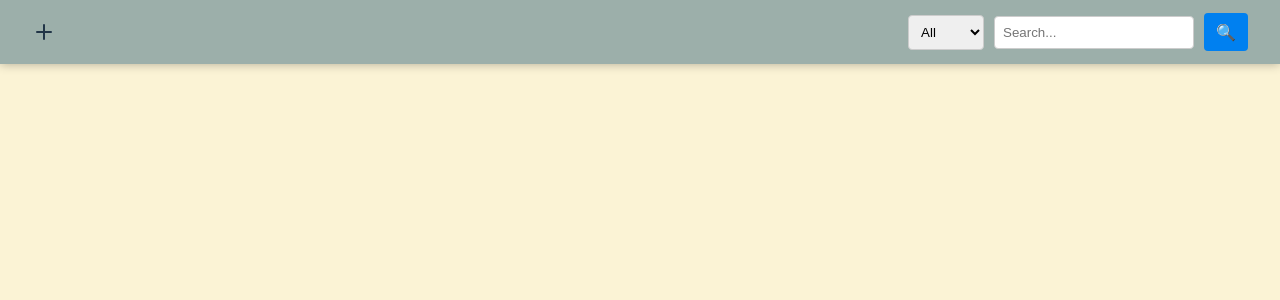
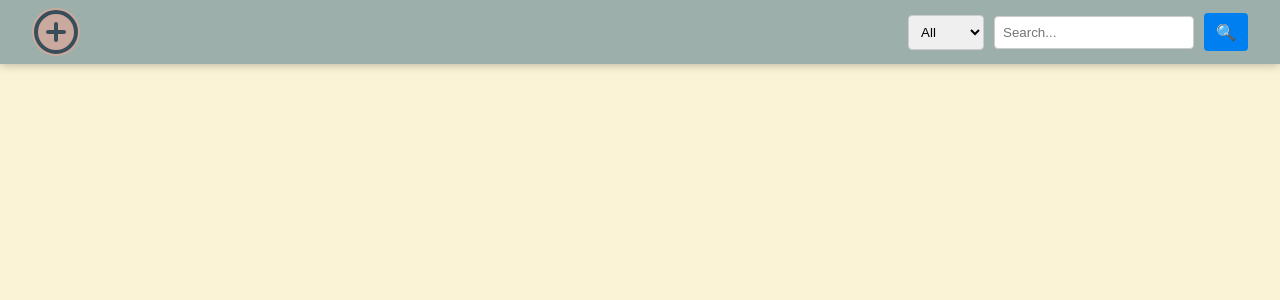
Before and after one commit to Skioulis/disc-React-App, a React (Vite) app in the folder disc-app/: page / in a window 1280 px wide. Shown: the top 300 px of the page. Built offline with nearby package versions, Linux system fonts and the light colour scheme.

Commit message:
- Revamp `Navbar` with updated styles and new icons using `lucide-react`. - Adjust global background color in `App.css` to match updated design. - Enhance `colors.txt` with detailed notes for palette usage. - Add `lucide-react` as a dependency in `package.json` and update lock files.

```diff
--- a/disc-app/src/components/navbar/Navbar.css
+++ b/disc-app/src/components/navbar/Navbar.css
@@ -4,6 +4,7 @@
     margin: 0 auto;
     padding: 0;
     text-align: center;
+
 }
 
 header {
@@ -17,6 +18,8 @@ header {
     padding: 0;
 }
 
+
+
 .navbar {
     display: flex;
     justify-content: space-between;
@@ -24,28 +27,24 @@ header {
     padding: 1rem 2rem;
     background-color: #9CAFAA;
     height: 8vh;
+    font-size: 1.5rem;
 }
 
 .add-button {
-    background-color: #00dd00;
+    width: 3rem;
+    height: 3rem;
+    border-radius: 50%;
+    background-color: #D6A99D;
     border: none;
-    border-radius: 5px;
-    width: 30px;
-    height: 30px;
     cursor: pointer;
     display: flex;
     align-items: center;
     justify-content: center;
+    opacity: 0.8;
 }
 
 .add-button:hover {
     background-color: #00bb00;
-}
-
-.plus-sign {
-    color: white;
-    font-size: 24px;
-    font-weight: bold;
 }
 
 .right-section {
--- a/disc-app/src/components/navbar/Navbar.jsx
+++ b/disc-app/src/components/navbar/Navbar.jsx
@@ -1,12 +1,27 @@
 import React from 'react';
-import { Search, Plus, Play, Music, Users, FileText } from 'lucide-react';
+import { Search, CirclePlus, Play, Music, Users, FileText } from 'lucide-react';
 import './Navbar.css';
 
 const Navbar = () => {
     return (
         <header>
             <nav className="navbar">
-                <Plus size={24} />
+                <div className="left-section">
+                    <div className="plus-logo">
+                        <CirclePlus className={'add-button'}/>
+                    </div>
+                </div>
+
+                {/*<button className="button button-icon add-button">*/}
+                {/*    <Plus*/}
+                {/*        size={24}*/}
+                {/*        strokeLinecap={'round'}*/}
+                {/*        strokeLinejoin={'round'}*/}
+                {/*        strokeWidth={2.5}*/}
+
+
+                {/*    />*/}
+                {/*</button>*/}
 
                 <div className="right-section">
                     <select className="dropdown">
```
